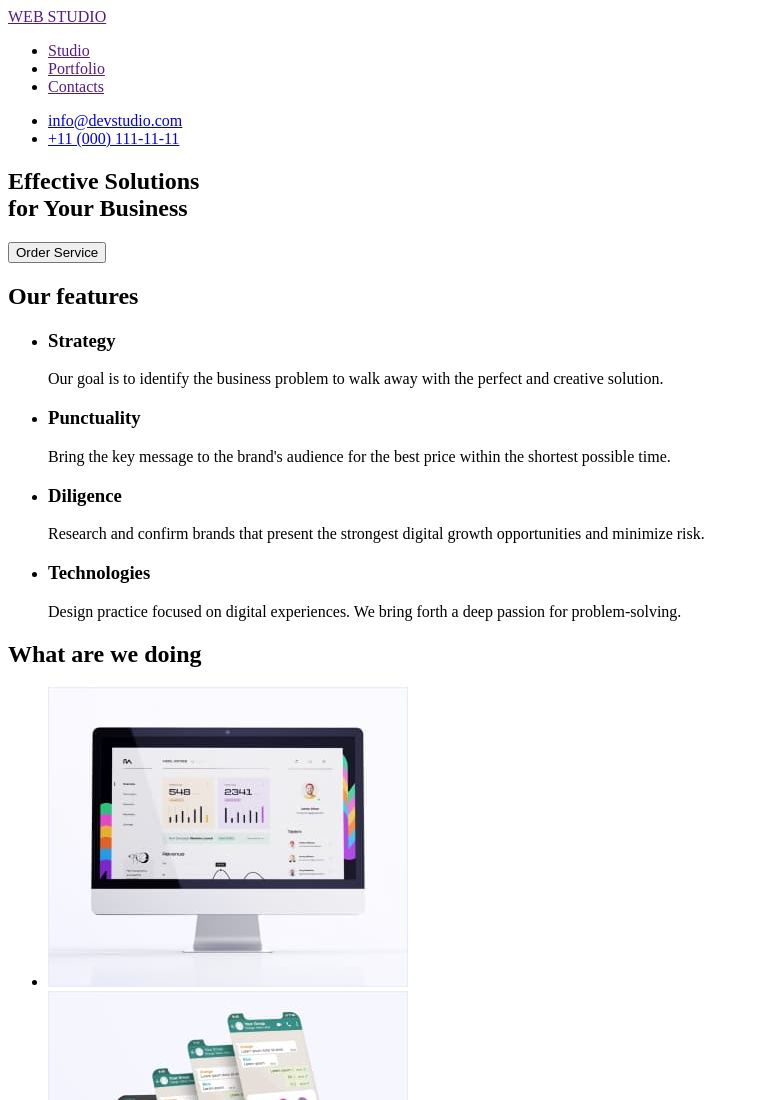
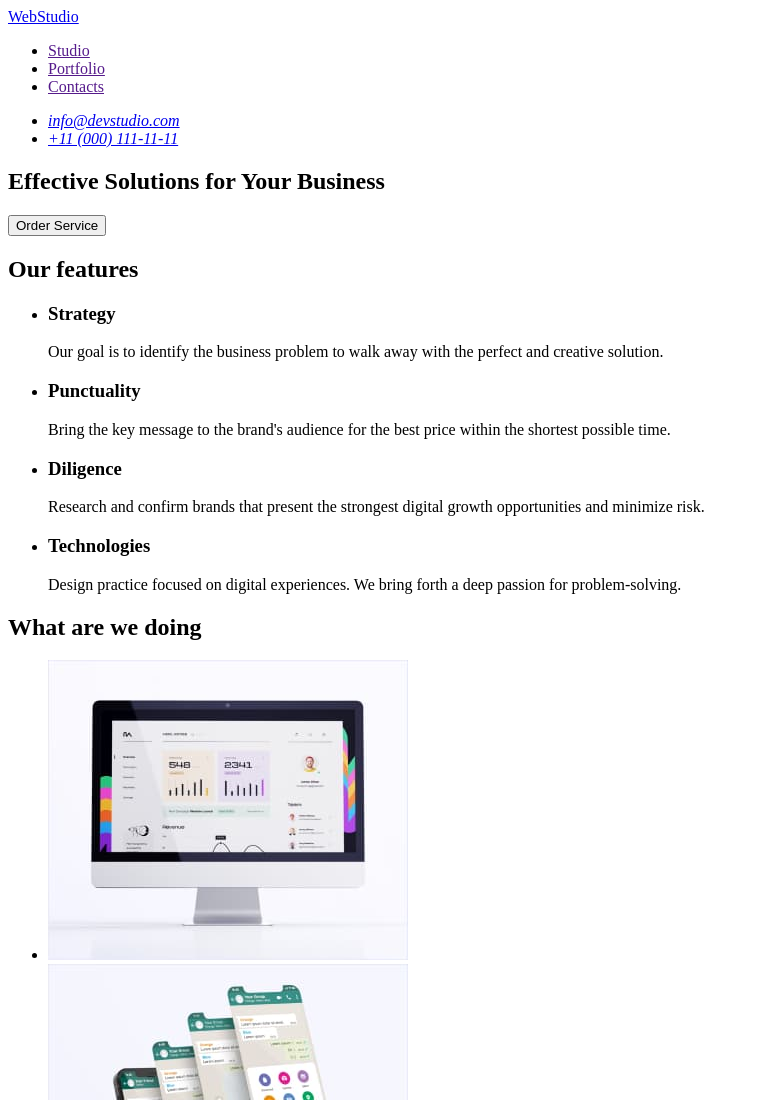
Before and after one commit to Gekas203/goit-markup-hw-01, a plain HTML site: page index.html in a window 1280 px wide. Shown: the top 1100 px of the page, without its empty margins (0-759 px from the left). Drawn offline with Linux system fonts and the light colour scheme.

Commit message:
Исправление разметки

```diff
--- a/index.html
+++ b/index.html
@@ -8,8 +8,8 @@
 <body>
     <header>
         <nav>
-            <a href="">
-                WEB STUDIO
+            <a href="./index.html">
+                WebStudio
             </a>
 
             <ul>
@@ -19,20 +19,25 @@
             </ul>
         </nav>
 
-        <ul>
-            <li><a href="mailto:info@devstudio.com">info@devstudio.com</a></li>
-            <li><a href="tel:+110001111111">+11 (000) 111-11-11</a></li>
-        </ul>
+        <address>
+            <ul>
+                <li>
+                    <a href="mailto:info@devstudio.com">info@devstudio.com</a>
+                </li>
+                <li>
+                    <a href="tel:+110001111111">+11 (000) 111-11-11</a>
+                </li>
+            </ul>
+         </address>
     </header>
 
     <main>
-        <div>
-            <section>
-                <h1>Effective Solutions <br>
-                for Your Business</h1>
+
+        <section>
+                <h1>Effective Solutions for Your Business</h1>
                 <button type="button">Order Service</button>
-            </section>
-        </div>
+        </section>
+
 
         <section>
             <h2>Our features</h2>
@@ -100,7 +105,7 @@
     </main>
 
     <footer>
-        <a href="">
+        <a href="./index.html">
             WEB STUDIO
         </a>
         <p>Increase the flow of customers and sales for your business with digital marketing & growth solutions.</p>
```
